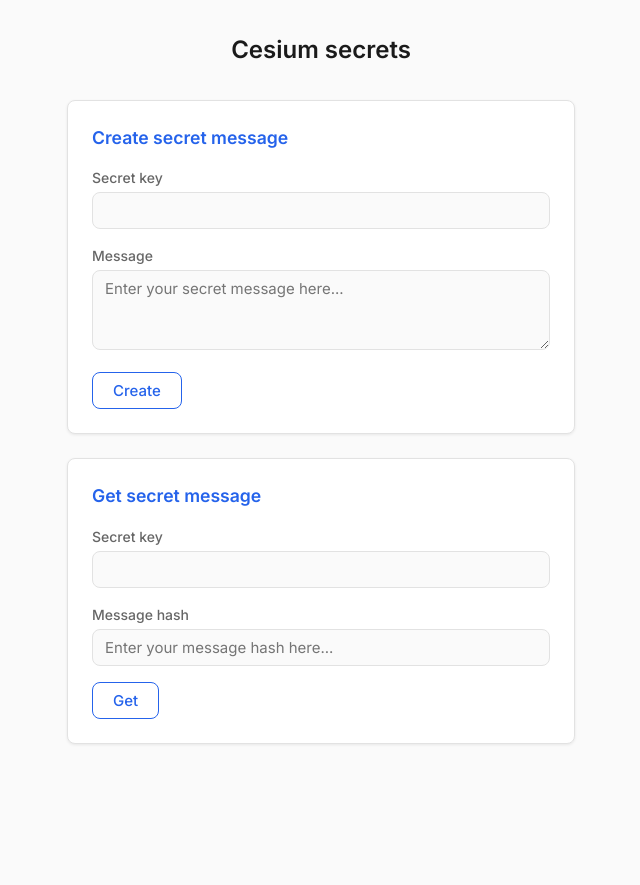
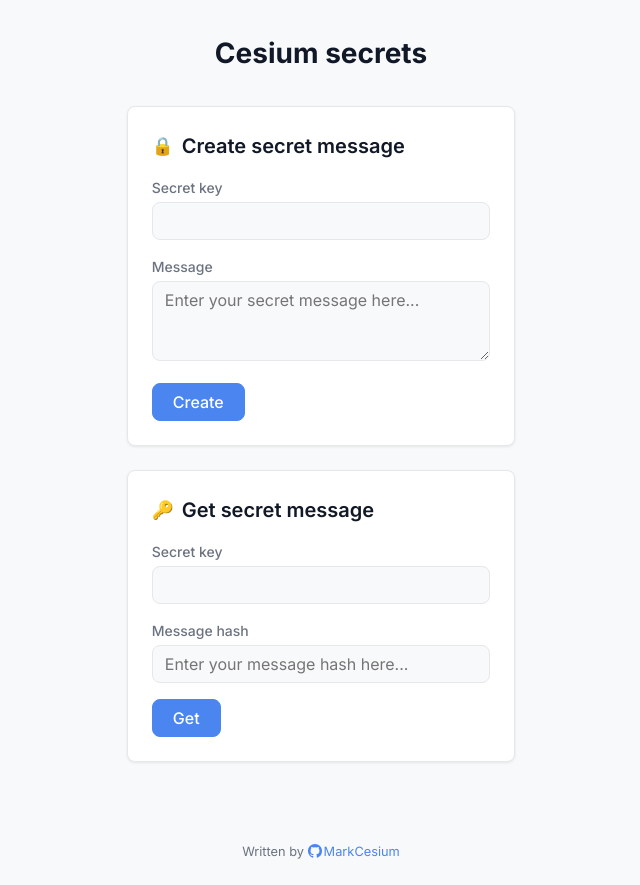
Before and after one commit to MarkCesium/secretMessageService, a FastAPI app: page / in a window 1280 px wide. Shown: the whole page, without its empty margins (319-959 px from the left). Before the commit the page ends 744 px from the top, so only its background shows below. Run offline with FastAPI, Linux system fonts and the light colour scheme; parts of the project's set-up code (start-up, migrations or seed data) failed here and were passed over.

Commit message:
Improve UI: saturated accent, typography hierarchy, filled buttons, icons, and footer

```diff
--- a/backend/templates/base.html
+++ b/backend/templates/base.html
@@ -6,22 +6,22 @@
     <title>{% block title %}CesSecrets{% endblock %}</title>
     <link rel="preconnect" href="https://fonts.googleapis.com">
     <link rel="preconnect" href="https://fonts.gstatic.com" crossorigin>
-    <link href="https://fonts.googleapis.com/css2?family=Inter:wght@400;500;600&display=swap" rel="stylesheet">
+    <link href="https://fonts.googleapis.com/css2?family=Inter:wght@400;500;600;700&display=swap" rel="stylesheet">
     <style>
         *, *::before, *::after { box-sizing: border-box; margin: 0; padding: 0; }
 
         :root {
-            --c-bg: #fafafa;
-            --c-surface: #fff;
-            --c-text: #1a1a1a;
-            --c-muted: #666;
-            --c-accent: #2563eb;
-            --c-accent-hover: #1d4ed8;
-            --c-border: #e2e2e2;
-            --c-danger: #dc2626;
-            --c-danger-bg: #fef2f2;
-            --c-success-bg: #f0fdf4;
-            --c-success: #16a34a;
+            --c-bg: #f8f9fa;
+            --c-surface: #ffffff;
+            --c-text: #111827;
+            --c-muted: #6b7280;
+            --c-accent: #4a85f0;
+            --c-accent-hover: #3b6fd4;
+            --c-border: #e5e7eb;
+            --c-danger: #e85a4f;
+            --c-danger-bg: rgba(232,90,79,.08);
+            --c-success-bg: rgba(34,197,94,.08);
+            --c-success: #22c55e;
             --radius: 8px;
             --shadow: 0 1px 3px rgba(0,0,0,.08);
         }
@@ -32,18 +32,21 @@
             color: var(--c-text);
             line-height: 1.5;
             min-height: 100dvh;
+            display: flex;
+            flex-direction: column;
         }
 
         .container {
             max-width: 540px;
             margin: 0 auto;
             padding: 2rem 1rem;
+            flex: 1;
         }
 
         h1 {
             text-align: center;
-            font-weight: 600;
-            font-size: 1.5rem;
+            font-weight: 700;
+            font-size: 1.75rem;
             margin-bottom: 2rem;
         }
 
@@ -70,10 +73,17 @@
         .card:nth-child(2) { animation-delay: .1s; }
 
         .card h2 {
+            font-size: 1.25rem;
+            font-weight: 600;
+            color: var(--c-text);
+            margin-bottom: 1rem;
+            display: flex;
+            align-items: center;
+            gap: 0.5rem;
+        }
+
+        .card h2 .icon {
             font-size: 1.1rem;
-            font-weight: 600;
-            color: var(--c-accent);
-            margin-bottom: 1rem;
         }
 
         label {
@@ -90,7 +100,7 @@
             border: 1px solid var(--c-border);
             border-radius: var(--radius);
             font-family: inherit;
-            font-size: 0.9375rem;
+            font-size: 1rem;
             color: var(--c-text);
             background: var(--c-bg);
             transition: border-color .15s, box-shadow .15s, transform .15s;
@@ -100,7 +110,7 @@
         input:focus, textarea:focus {
             outline: none;
             border-color: var(--c-accent);
-            box-shadow: 0 0 0 3px rgba(37,99,235,.12);
+            box-shadow: 0 0 0 3px rgba(74,133,240,.12);
             transform: translateY(-1px);
         }
 
@@ -110,10 +120,10 @@
             display: inline-block;
             padding: 0.5rem 1.25rem;
             font-family: inherit;
-            font-size: 0.9375rem;
+            font-size: 1rem;
             font-weight: 500;
-            color: var(--c-accent);
-            background: transparent;
+            color: #fff;
+            background: var(--c-accent);
             border: 1px solid var(--c-accent);
             border-radius: var(--radius);
             cursor: pointer;
@@ -121,10 +131,10 @@
         }
 
         .btn:hover {
-            background: var(--c-accent);
-            color: #fff;
+            background: var(--c-accent-hover);
+            border-color: var(--c-accent-hover);
             transform: translateY(-1px);
-            box-shadow: 0 2px 6px rgba(37,99,235,.25);
+            box-shadow: 0 2px 6px rgba(74,133,240,.25);
         }
 
         .btn:active {
@@ -181,6 +191,13 @@
         a:hover { text-decoration: underline; }
 
         .back { display: inline-block; margin-top: 1rem; font-size: 0.875rem; }
+
+        footer {
+            text-align: center;
+            padding: 1.5rem 1rem;
+            font-size: 0.8rem;
+            color: var(--c-muted);
+        }
     </style>
 </head>
 <body>
@@ -194,5 +211,6 @@
     <h1>Cesium secrets</h1>
     {% block content %}{% endblock %}
 </div>
+<footer>Written by <a href="https://github.com/MarkCesium/secretMessageService"><svg height="14" width="14" viewBox="0 0 16 16" fill="currentColor" style="vertical-align:-2px;margin-right:2px"><path d="M8 0C3.58 0 0 3.58 0 8c0 3.54 2.29 6.53 5.47 7.59.4.07.55-.17.55-.38 0-.19-.01-.82-.01-1.49-2.01.37-2.53-.49-2.69-.94-.09-.23-.48-.94-.82-1.13-.28-.15-.68-.52-.01-.53.63-.01 1.08.58 1.23.82.72 1.21 1.87.87 2.33.66.07-.52.28-.87.51-1.07-1.78-.2-3.64-.89-3.64-3.95 0-.87.31-1.59.82-2.15-.08-.2-.36-1.02.08-2.12 0 0 .67-.21 2.2.82a7.42 7.42 0 0 1 4 0c1.53-1.04 2.2-.82 2.2-.82.44 1.1.16 1.92.08 2.12.51.56.82 1.27.82 2.15 0 3.07-1.87 3.75-3.65 3.95.29.25.54.73.54 1.48 0 1.07-.01 1.93-.01 2.2 0 .21.15.46.55.38A8.01 8.01 0 0 0 16 8c0-4.42-3.58-8-8-8z"/></svg>MarkCesium</a></footer>
 </body>
 </html>
--- a/backend/templates/index.html
+++ b/backend/templates/index.html
@@ -2,7 +2,7 @@
 {% block title %}CesSecrets{% endblock %}
 {% block content %}
     <div class="card">
-        <h2>Create secret message</h2>
+        <h2><span class="icon">&#128274;</span> Create secret message</h2>
         <form method="post" action="/create">
             <label for="secretKey">Secret key</label>
             <input type="password" id="secretKey" name="secret_key" required>
@@ -12,7 +12,7 @@
         </form>
     </div>
     <div class="card">
-        <h2>Get secret message</h2>
+        <h2><span class="icon">&#128273;</span> Get secret message</h2>
         <form method="post" action="/get">
             <label for="secretKeyGet">Secret key</label>
             <input type="password" id="secretKeyGet" name="secret_key" required>
--- a/backend/templates/message.html
+++ b/backend/templates/message.html
@@ -2,7 +2,7 @@
 {% block title %}Message{% endblock %}
 {% block content %}
     <div class="card">
-        <h2>Secret message</h2>
+        <h2><span class="icon">&#128275;</span> Secret message</h2>
         <div class="result">{{ message }}</div>
         <a href="/" class="back">Back to main</a>
     </div>
--- a/backend/templates/message_info.html
+++ b/backend/templates/message_info.html
@@ -2,7 +2,7 @@
 {% block title %}Message hash{% endblock %}
 {% block content %}
     <div class="card">
-        <h2>Message hash</h2>
+        <h2><span class="icon">&#128196;</span> Message hash</h2>
         <div class="result copyable" onclick="var t=this,txt=t.textContent,done=function(){t.classList.add('copied');setTimeout(function(){t.classList.remove('copied')},1500)};if(navigator.clipboard){navigator.clipboard.writeText(txt).then(done)}else{var s=document.createElement('textarea');s.value=txt;s.style.position='fixed';s.style.opacity='0';document.body.appendChild(s);s.select();document.execCommand('copy');document.body.removeChild(s);done()}" title="Click to copy">{{ message_hash }}</div>
         <a href="/" class="back">Back to main</a>
     </div>
```
